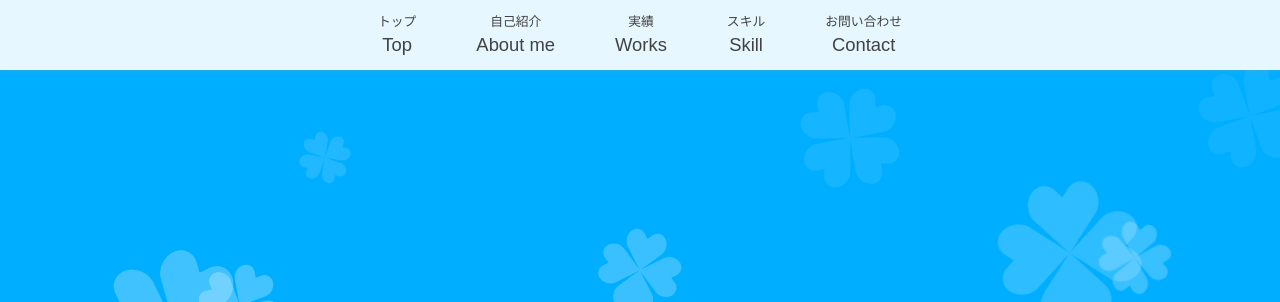
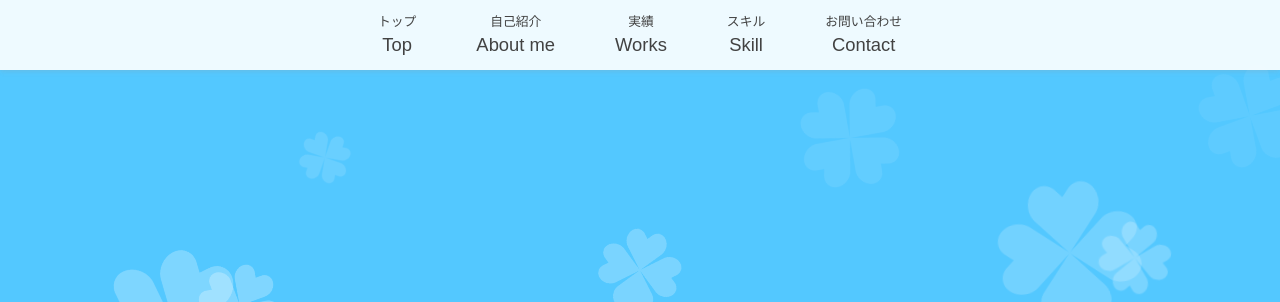
Before and after one commit to HarukaOchiai/haruka_ochiai_portfolio, a plain HTML site: page index.html in a window 1280 px wide. Shown: the top 302 px of the page. Drawn offline with nearby package versions, Linux system fonts and the light colour scheme; some packages are replaced by stand-ins of ours; a web font is replaced by a local one.

Commit message:
Update style.css
背景色(body)の水色を薄くしました。

```diff
--- a/css/style.css
+++ b/css/style.css
@@ -25,7 +25,8 @@ style.css
     line-height: 1.7;
     color:#424242;
     background-attachment: fixed;
-    background: #00aeff;
+    background: #53c8ff;
+    /* background: #00aeff; */
     /* background: linear-gradient(to bottom, #00aeff, #2bf8ff, #00fd9c, #ffed85, #ff8a8a, #ffa2db, #a09aff, #00aeff);
     background-size: 700% 700%;
     animation: gradation-anime 60s infinite; */
@@ -958,7 +959,7 @@ _/_/_/_/_/_/_/_/_/_/_/_/_/_/_/_/_/_/_/_/_/_/_/_/_/_/_/_/_/_*/
     line-height: 1.7;
     color:#424242;
     background-attachment: fixed;
-    background: #00aeff;
+    /* background: #00aeff; */
     /* background: linear-gradient(to bottom, #00aeff, #2bf8ff, #00fd9c, #ffed85, #ff8a8a, #ffa2db, #a09aff, #00aeff);
     background-size: 700% 700%;
     animation: gradation-anime 60s infinite; */
```
